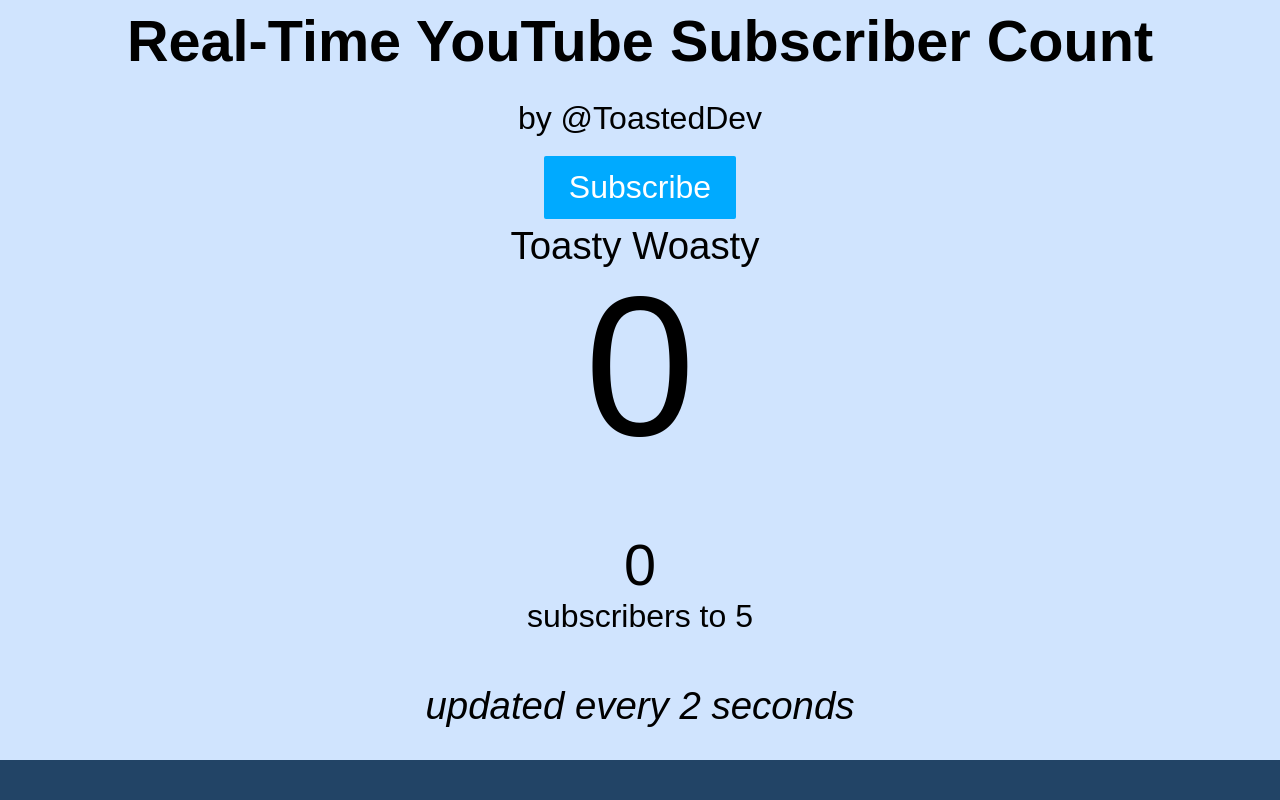
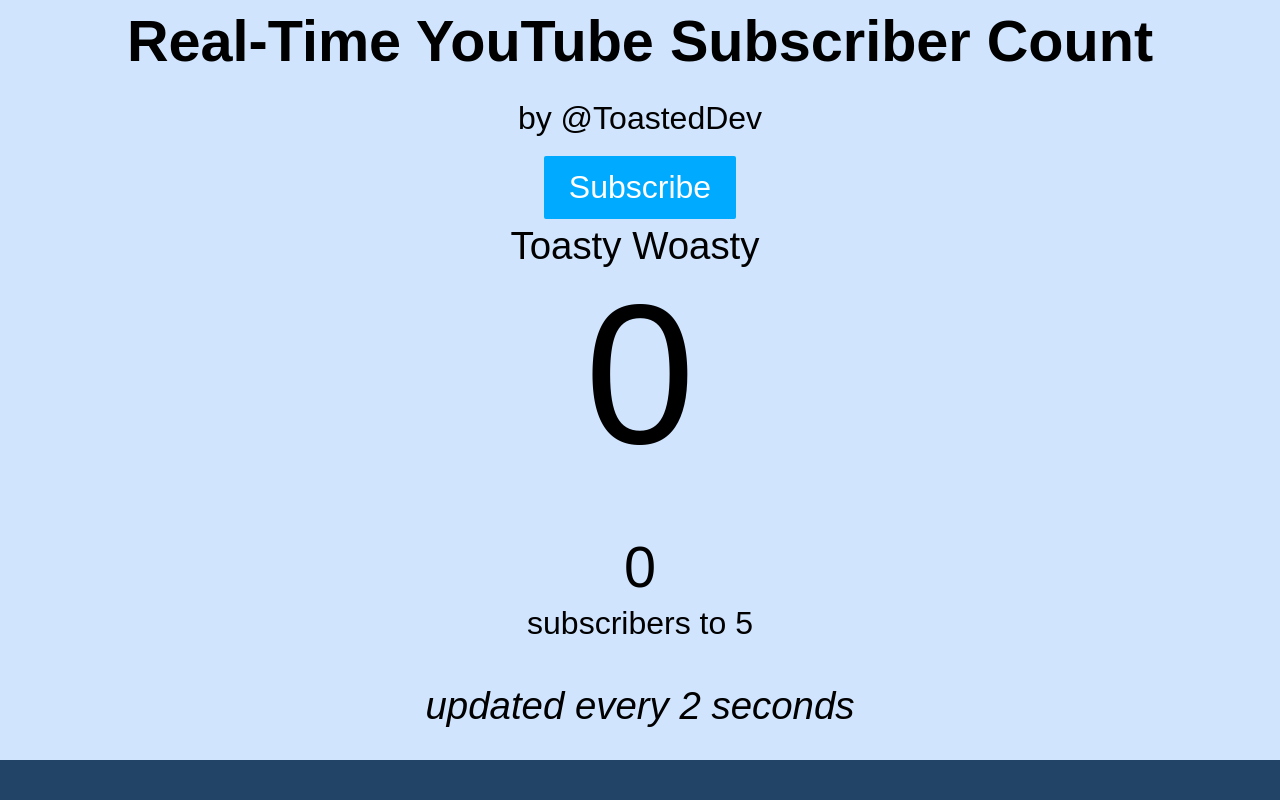
Before and after one commit to GraphifyStats/livecounts.net-remaster, a plain HTML site: page index.html in a window 1280 px wide. Drawn offline with Linux system fonts and the light colour scheme; the site is published under a folder, as on GitHub Pages, so addresses that start at the root find nothing; no server answers; some icons are missing.

Commit message:
fix: css not loading

```diff
--- a/index.html
+++ b/index.html
@@ -27,8 +27,8 @@
     <meta name="twitter:creator" content="@ToastifyDev" />
     <meta name="twitter:image" content="https://livecounts.net/logo.jpg" />
     <link rel="stylesheet" href="styles.css" />
-    <link rel="stylesheet" href="/assets/odometer.css" />
-    <script src="/assets/odometer.js"></script>
+    <link rel="stylesheet" href="assets/odometer.css" />
+    <script src="assets/odometer.js"></script>
     <script src="https://code.iconify.design/1/1.0.7/iconify.min.js"></script>
   </head>
   <body class="">
```
